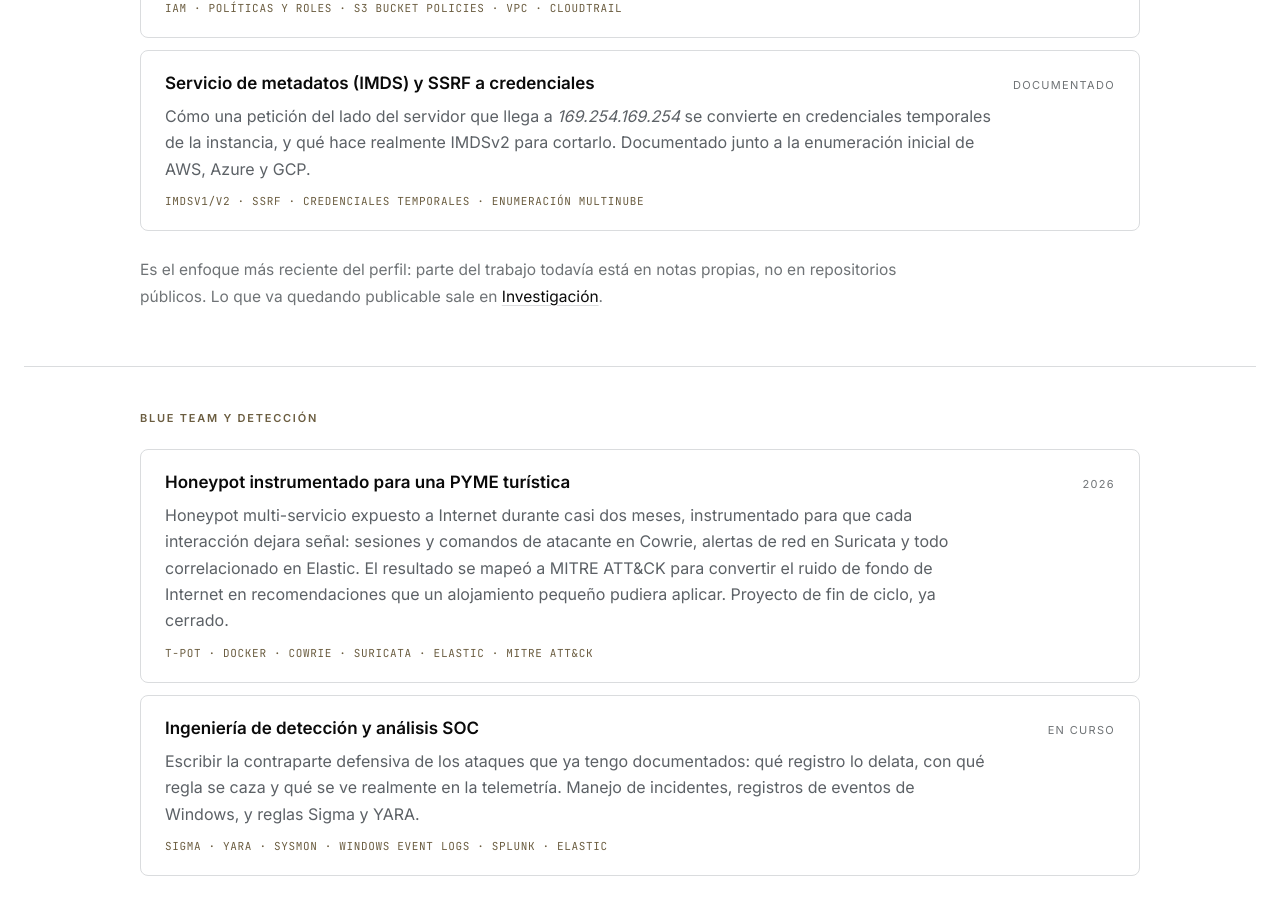
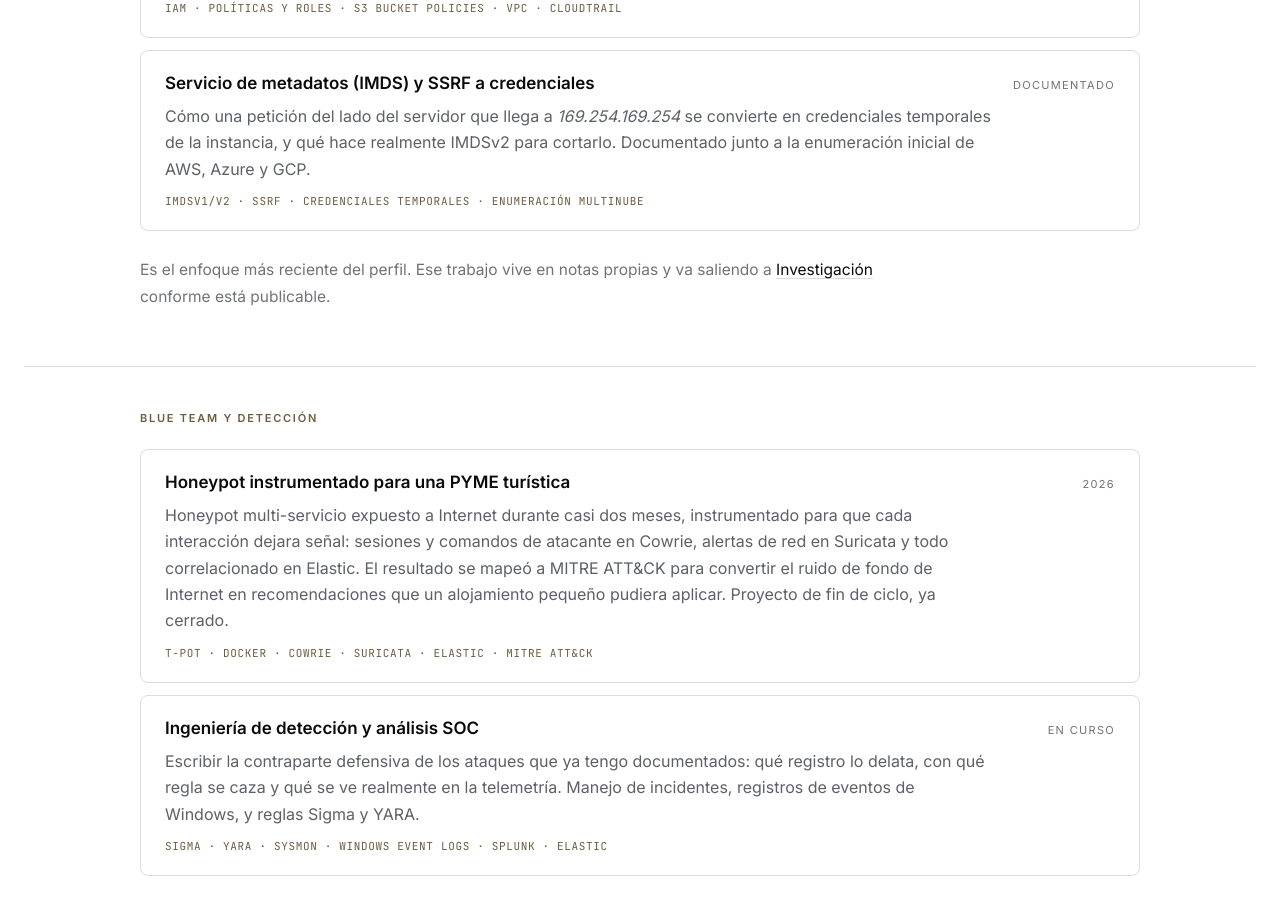
Before and after one commit to fraydgarcia/fraydgarcia.github.io, a Jekyll site: the page built from index.html, in a window 1280 px wide and 900 px high, scrolled down 935 px. Built offline with Jekyll 4.4.1, drawn with Linux system fonts in a browser that asks for light colours; some web fonts are replaced.

Commit message:
Reescribir la nota de cloud security sin negaciones
Decia "parte del trabajo todavia esta en notas propias, no en repositorios
publicos": dos negaciones en una frase, en una pagina que en todo lo demas
afirma. Sonaba a disculpa.

Se conserva el dato de donde vive ese trabajo, que hace falta: las dos
fichas de esa seccion son las unicas que no enlazan a ningun sitio, y una
lleva la etiqueta "Documentado", que deja abierta la pregunta de donde.

```diff
--- a/index.html
+++ b/index.html
@@ -65,9 +65,8 @@ layout: default
 
     </div>
     <p class="note">
-      Es el enfoque más reciente del perfil: parte del trabajo todavía está en notas propias, no en
-      repositorios públicos. Lo que va quedando publicable sale en
-      <a href="{{ '/research/' | relative_url }}">Investigación</a>.
+      Es el enfoque más reciente del perfil. Ese trabajo vive en notas propias y va saliendo a
+      <a href="{{ '/research/' | relative_url }}">Investigación</a> conforme está publicable.
     </p>
   </section>
 
```
